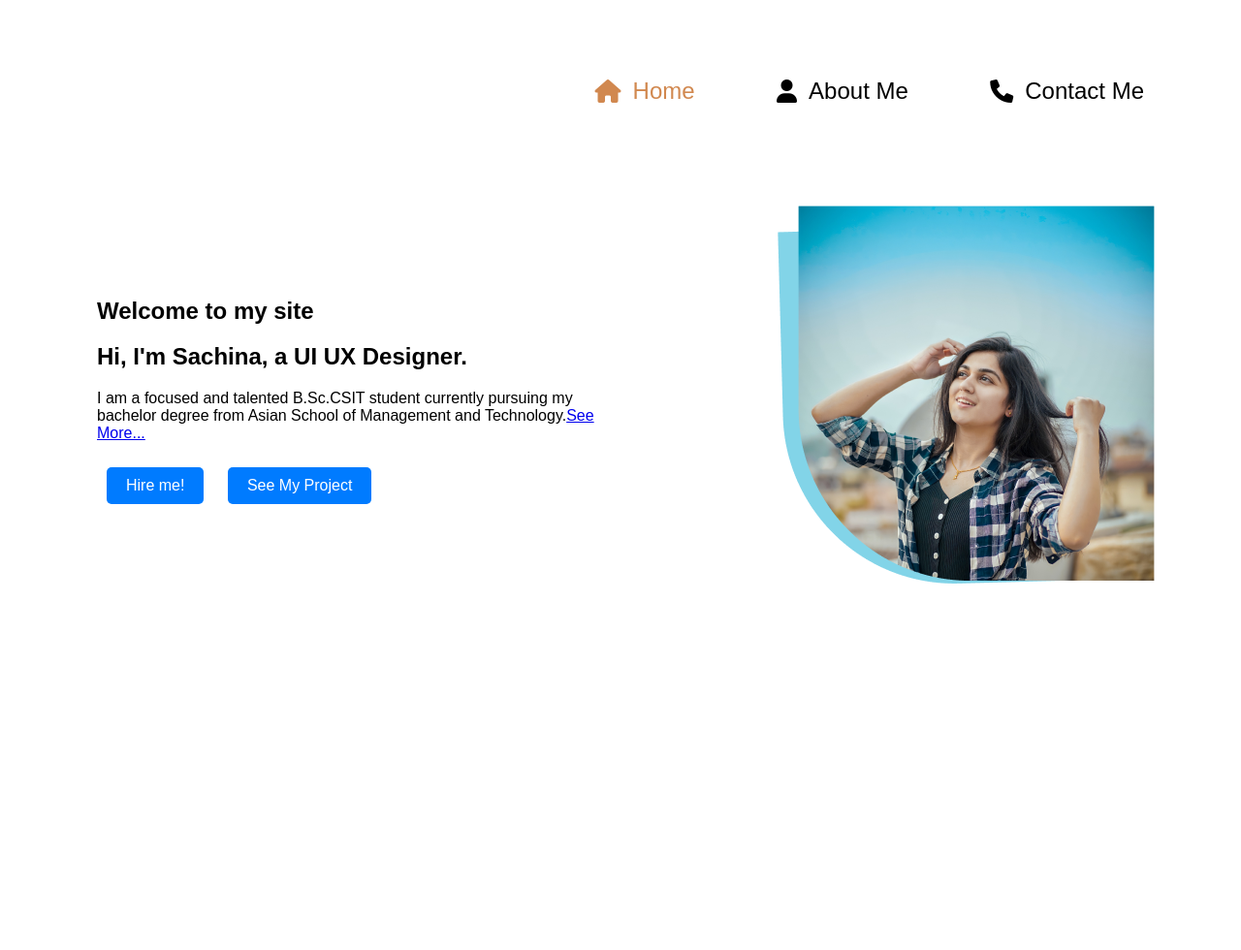
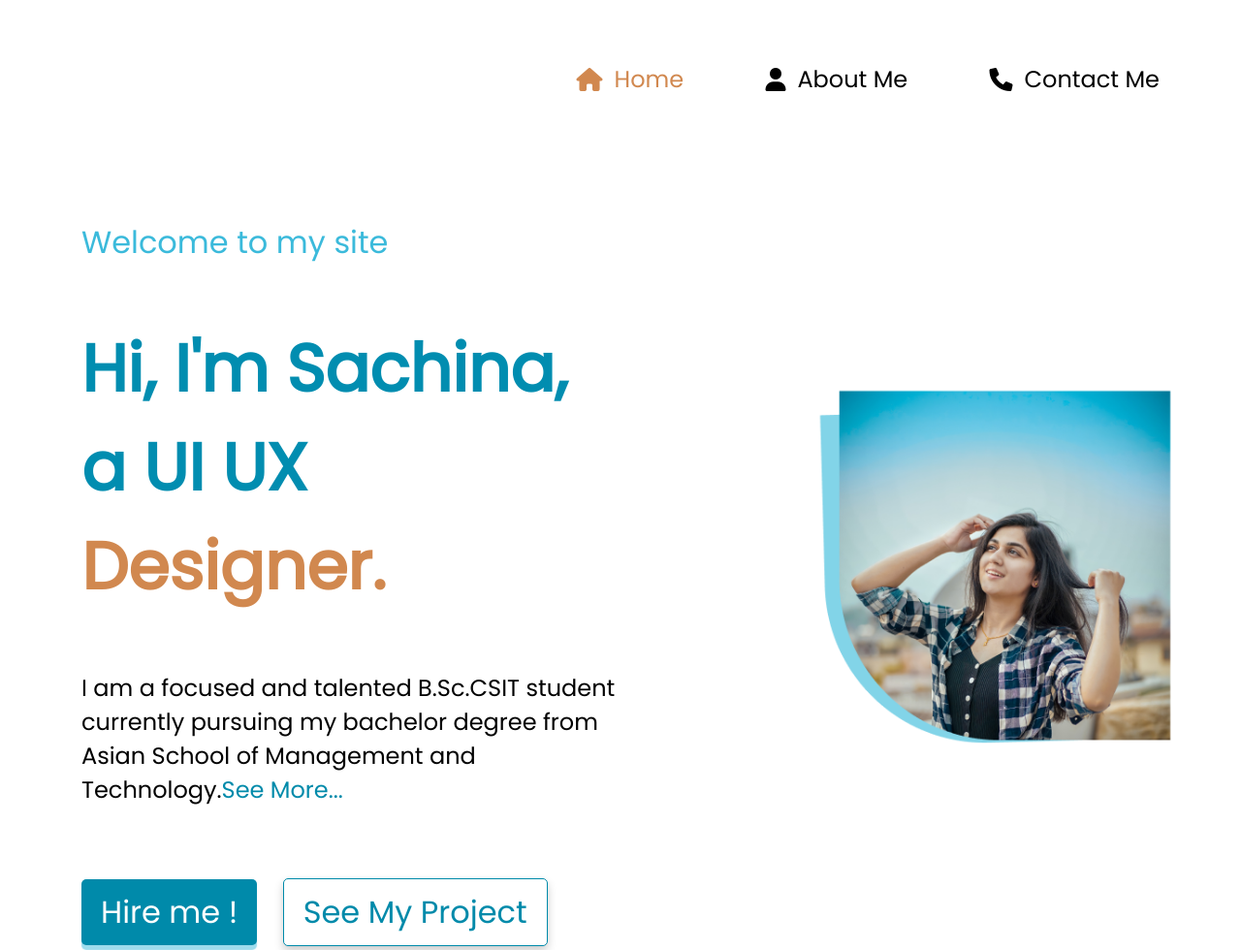
Before and after one commit to Jamal-SaadEddin/Portfolio-Example, a plain HTML site: page index.html in a window 1280 px wide. Shown: the top 980 px of the page at 97% size. Before the commit the page ends 800 px from the top, so only its background shows below. Drawn offline with Linux system fonts and the light colour scheme.

Commit message:
Style the text content and buttons

```diff
--- a/index.html
+++ b/index.html
@@ -24,11 +24,11 @@
         <section id="intro" class="flex-container">
             <div class="intro-text">
                 <h1 class="welcome-statement">Welcome to my site</h1>
-                <h2>Hi, I'm Sachina, a UI UX Designer.</h2>
+                <h2>Hi, I'm Sachina, a UI UX <span class="designer">Designer.</span></h2>
                 <p>I am a focused and talented B.Sc.CSIT student currently pursuing my bachelor degree from Asian School
-                    of Management and Technology.<a href="#about">See More...</a></p>
-                <a href="#contact" class="btn">Hire me!</a>
-                <a href="#projects" class="btn">See My Project</a>
+                    of Management and Technology.<a href="#about" class="see-more">See More...</a></p>
+                <a href="#contact" class="btn hire-me">Hire me !</a>
+                <a href="#projects" class="btn see-my-project">See My Project</a>
             </div>
             <div class="intro-image">
                 <img src="girl.png" alt="Sachina">
--- a/style.css
+++ b/style.css
@@ -1,7 +1,9 @@
+@import url('https://fonts.googleapis.com/css2?family=Poppins&display=swap');
+
 body {
-    font-family: Arial, sans-serif;
+    font-family: 'Poppins', sans-serif;
     margin: 0;
-    padding: 5rem;
+    padding: 4rem;
 }
 
 header {
@@ -40,7 +42,7 @@ nav ul li a {
 }
 
 main {
-    margin-top: 100px;
+    margin-top: 80px;
 }
 
 .flex-container {
@@ -56,10 +58,15 @@ main {
 
 .intro-text {
     padding: 20px;
+    font-size: 1.5rem;
 }
 
 .intro-image {
     text-align: right;
+}
+
+.intro-image img {
+   width: 70%;
 }
 
 @media (max-width: 768px) {
@@ -69,27 +76,55 @@ main {
 
     .intro-text, .intro-image {
         flex: none;
-        /* max-width: 100%; */
         text-align: center;
     }
 
     .intro-image img {
         max-width: 90%;
+        width: 100%;
     }
 }
 
+.welcome-statement {
+    color: #3BBADB;
+    font-weight: 100;
+    margin-bottom: 3rem;
+    font-size: xx-large;
+}
 
+h2 {
+    color: #018DB0;
+    font-size: 4.25rem;
+}
+
+.designer {
+    color: #D1884F;
+}
+
+.see-more {
+    color: #008AAA;
+    text-decoration: none;
+}
 
 .btn {
     display: inline-block;
     padding: 10px 20px;
-    margin: 10px;
-    background: #007bff;
-    color: white;
+    margin: 50px 20px 0 0;
     text-decoration: none;
     border-radius: 5px;
+    font-size: 2rem;
+
 }
 
-.btn:hover {
-    background: #0056b3;
+.hire-me {
+    background: #008AAA;
+    color: #fff;
+    box-shadow: 0 5px 1px rgba(59, 186, 219, 0.5);
 }
+
+.see-my-project {
+    background: #fff;
+    color: #008AAA;
+    border: #008AAA 1px solid;
+    box-shadow: 0 5px 10px rgba(0, 0, 0, 0.2);
+}
```
